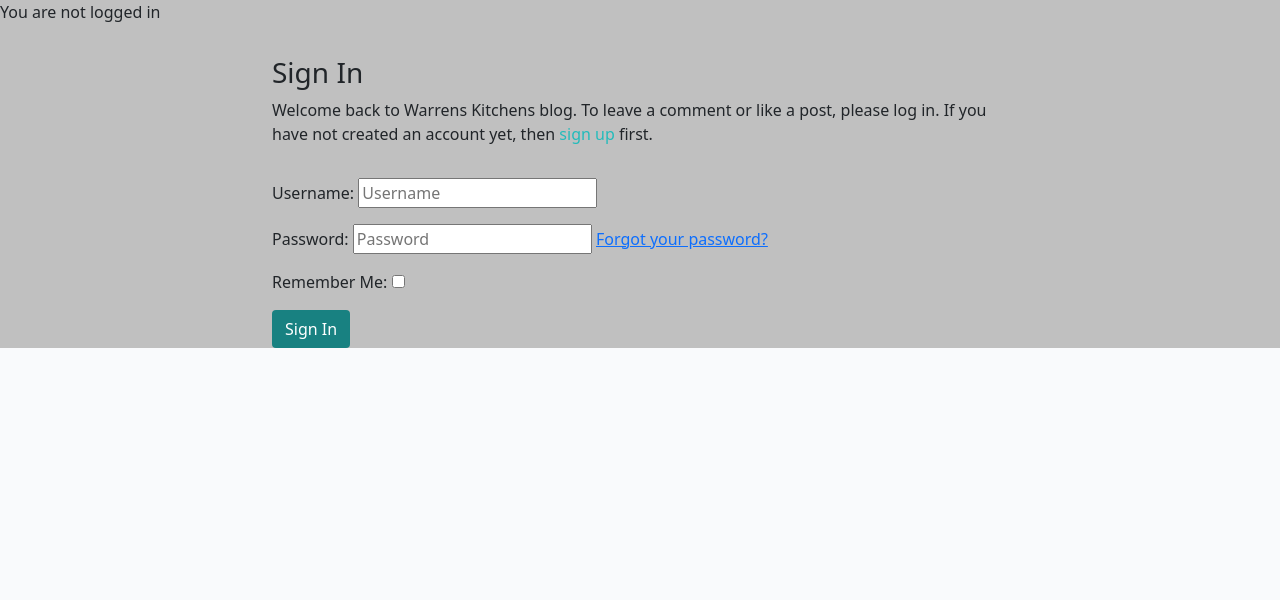
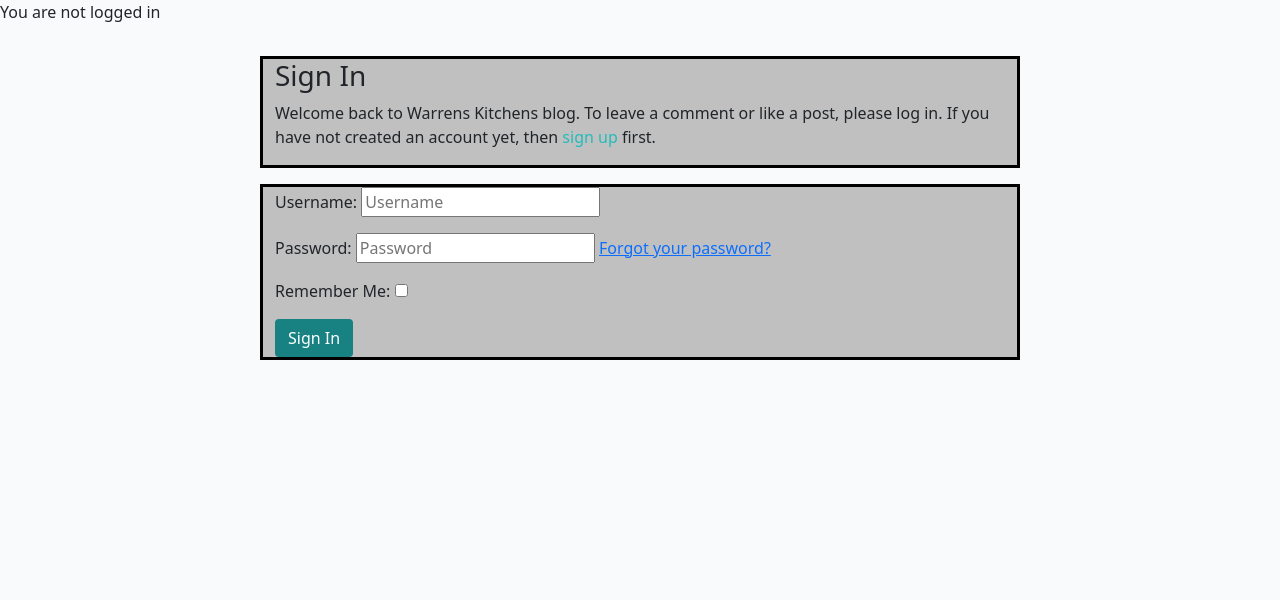
Before and after one commit to Wazza1999/Project-4-blog, a Django app: page /accounts/login/ in a window 1280 px wide. Shown: the part 74-674 px from the top of the page. Run offline with Django 4.2, Linux system fonts and the light colour scheme; some libraries are stand-ins or nearby versions.

Commit message:
edited some stylings

```diff
--- a/blog/templates/blog/index.html
+++ b/blog/templates/blog/index.html
@@ -25,7 +25,7 @@
                     {% for post in posts %}
                     <div class="col-md-4">
                         <div class="card mb-4">
-                            <div class="card-body">
+                            <div class="card-body" id="card">
                                 <div class="image-container">
                                     {% if "placeholder" in post.featured_image.url %}
                                     <img class="card-img-top" src="{% static 'images/chef.jpg' %}"
--- a/static/css/style.css
+++ b/static/css/style.css
@@ -36,6 +36,10 @@ a.navbar-brand {
 .card {
     border: none;
     background-color: transparent;
+}
+
+#card{
+    background-color: silver;
 }
 
 .card-body{
@@ -183,10 +187,22 @@ img.card-img-top{
     color: rgb(222, 146, 168);
 }
 
+/* Stlying for the signin page */
+#signin{
+    border: solid 3px black;
+    background-color: silver;
+}
+
+#signincontainer{
+    border: solid 3px black;
+    background-color: silver;
+}
+
 /*Styling for the sign out page */
 #signout{
     border: solid 3px black;
     text-align: center;
+    background-color: silver;
 }
 
 #signoutbutton{
@@ -199,12 +215,12 @@ img.card-img-top{
     border: solid 3px black;
     border-bottom: hidden;
     text-align: center;
-
+    background-color: silver;
 }
 
 #signupbox2{
     border: solid 3px black;
-
+    background-color: silver;
 }
 
 
@@ -216,19 +232,17 @@ img.card-img-top{
 
 #aboutme{
     border: solid 3px black;
+    background-color: silver;
 }
 
 #aboutcontainer{
     border: solid 3px black;
+    background-color: silver;
 }
 
 /* Categories Page Styling */
 
 #posttitle{
     border:solid 3px black;
-    background: white;
-}
-
-#background{
     background-color: silver;
 }
--- a/templates/account/login.html
+++ b/templates/account/login.html
@@ -9,7 +9,7 @@
 
 <div class="container">
     <div class="row">
-        <div class="col-md-8 mt-3 offset-md-2">
+        <div class="col-md-8 mt-3 offset-md-2" id="signin">
             <h3>{% trans "Sign In" %}</h3>
 
             <p>{% blocktrans %}Welcome back to Warrens Kitchens blog. To leave a comment or like a post, please log in. If
@@ -19,7 +19,7 @@
         </div>
     </div>
     <div class="row">
-        <div class="col-md-8 mt-3 offset-md-2">
+        <div class="col-md-8 mt-3 offset-md-2" id="signincontainer">
             <form class="login" method="POST" action="{% url 'account_login' %}">
                 {% csrf_token %}
                 {{ form.as_p }}
```
